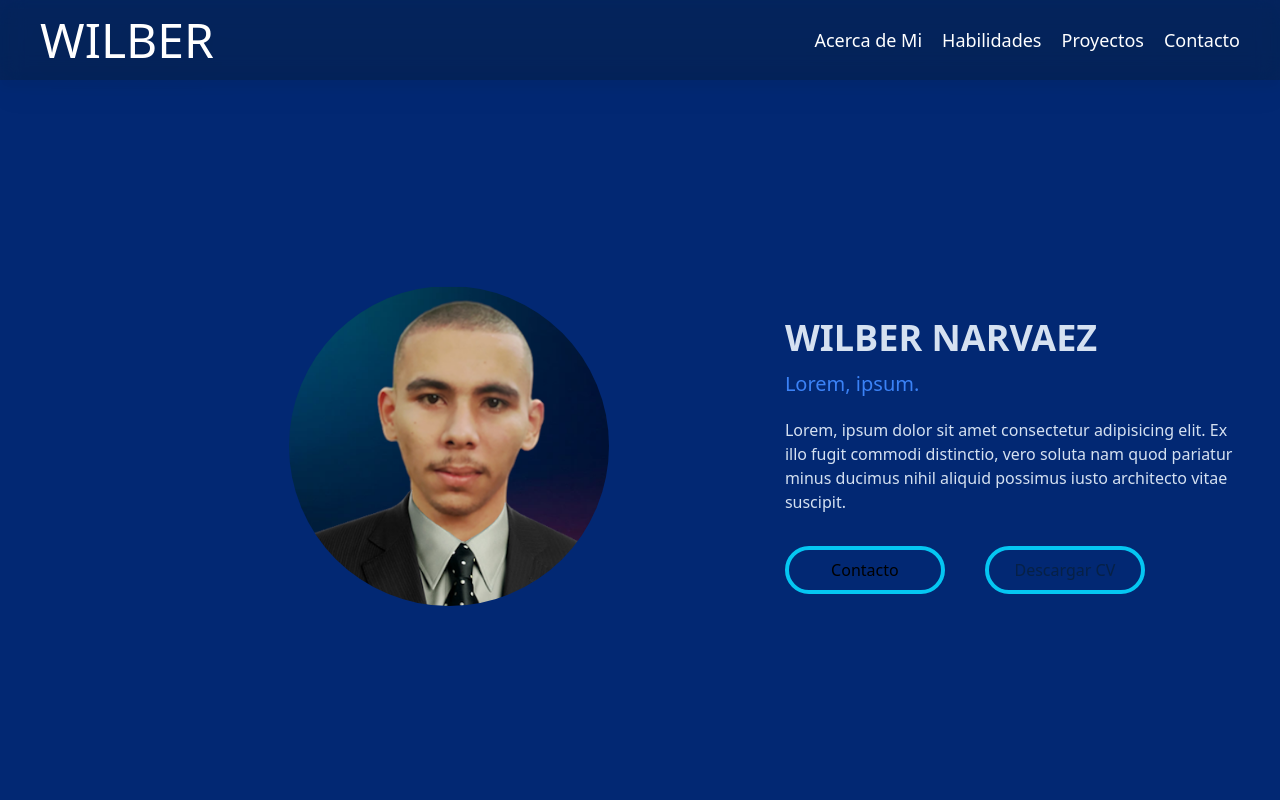
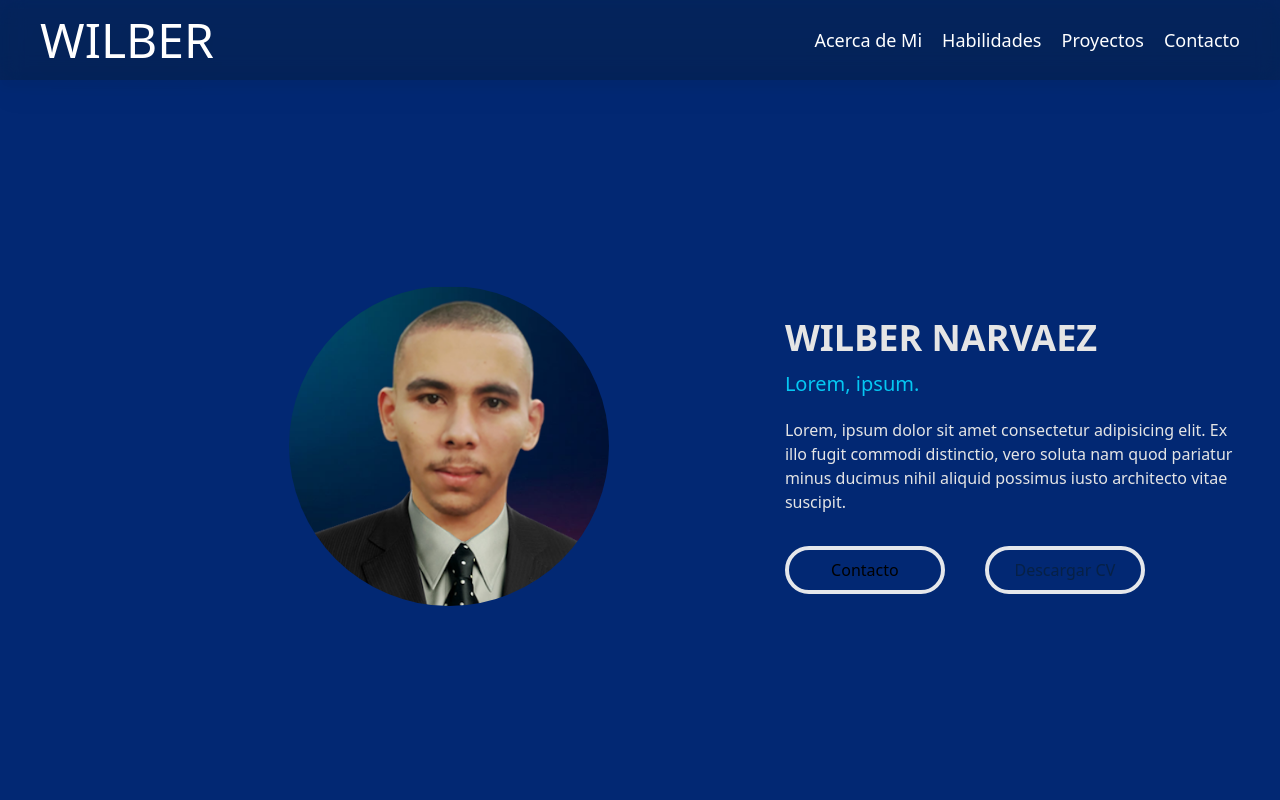
Before and after one commit to wilbernp/my-portfolio, a React (Vite) app: page / in a window 1280 px wide. Shown: the top 800 px of the page. Built offline with nearby package versions, Linux system fonts and the light colour scheme.

Commit message:
change colors to banner

```diff
--- a/src/sections/Banner/Banner.tsx
+++ b/src/sections/Banner/Banner.tsx
@@ -10,17 +10,17 @@ export default function Banner() {
       <div className='sm:w-[50%]'>
         {/* contenedor de la imagen */}
         <div className='flex justify-end'>
-        {/* imagen del perfil */}
-           <img className='w-40 h-40 object-cover rounded-full border-[6px] border-blue-400 sm:border-none sm:w-64 sm:h-64 md:w-72 md:h-72 lg:w-80 lg:h-80' src={imgProfile} alt="" />
+          {/* imagen del perfil */}
+          <img className='w-40 h-40 object-cover rounded-full border-[6px] border-secondary sm:border-none sm:w-64 sm:h-64 md:w-72 md:h-72 lg:w-80 lg:h-80' src={imgProfile} alt="" />
         </div>
         {/* links sociales */}
         <div className='hidden sm:flex gap-5 mt-5 lg:ml-11 lg:gap-7'>
           {
             bannerLinksData.map((link, index) => {
               return (
-                  <a href={link.href}>
-                    <InlineIcon icon={link.icon} className='text-blue-400 text-[2.4rem] transition-transform duration-500 hover:scale-125 lg:text-[2.7rem]'/>
-                  </a>
+                <a href={link.href}>
+                  <InlineIcon icon={link.icon} className='text-secondary text-[2.4rem] transition-transform duration-500 hover:scale-125 lg:text-[2.7rem]' />
+                </a>
               )
             })
           }
@@ -31,22 +31,29 @@ export default function Banner() {
       {/* article */}
       <article className='flex flex-col sm:w-[40%]'>
         {/* nombre */}
-        <h1 className='text-[#d5e1f1] text-2xl font-bold sm:text-3xl md:text-4xl lg:mb-3'>WILBER NARVAEZ</h1>
+        <h1 className='text-neutral-200 text-2xl font-bold sm:text-3xl md:text-4xl lg:mb-3'>WILBER NARVAEZ</h1>
         {/* perfil */}
-        <h3 className='text-blue-500 text-xl lg:mb-5'>Lorem, ipsum.</h3>
+        <h3 className='text-secondary text-xl lg:mb-5'>Lorem, ipsum.</h3>
         {/* parrafo */}
-        <p className='text-[#d5e1f1] text-sm sm:text-base mb-4 sm:text-start lg:leading-6 lg:mb-8'>
+        <p className='text-neutral-200 text-sm sm:text-base mb-4 sm:text-start lg:leading-6 lg:mb-8'>
           Lorem, ipsum dolor sit amet consectetur adipisicing elit. Ex illo fugit commodi distinctio, vero soluta nam quod pariatur minus ducimus nihil aliquid possimus iusto architecto vitae suscipit.
         </p>
         {/* botones */}
         <div className='flex flex-wrap gap-4 justify-center sm:justify-start lg:gap-10'>
           {/* boton contacto */}
           <div className='w-48 sm:w-40'>
-            <Button title='Contacto' />
+            <Button
+              color='alert'
+              title='Contacto'
+            />
           </div>
           {/* boton descargar CV */}
           <div className='w-40 hidden sm:block'>
-            <Button title='Descargar CV' secondary />
+            <Button
+              title='Descargar CV'
+              color='alert'
+              secondary
+            />
           </div>
         </div>
       </article>
```
